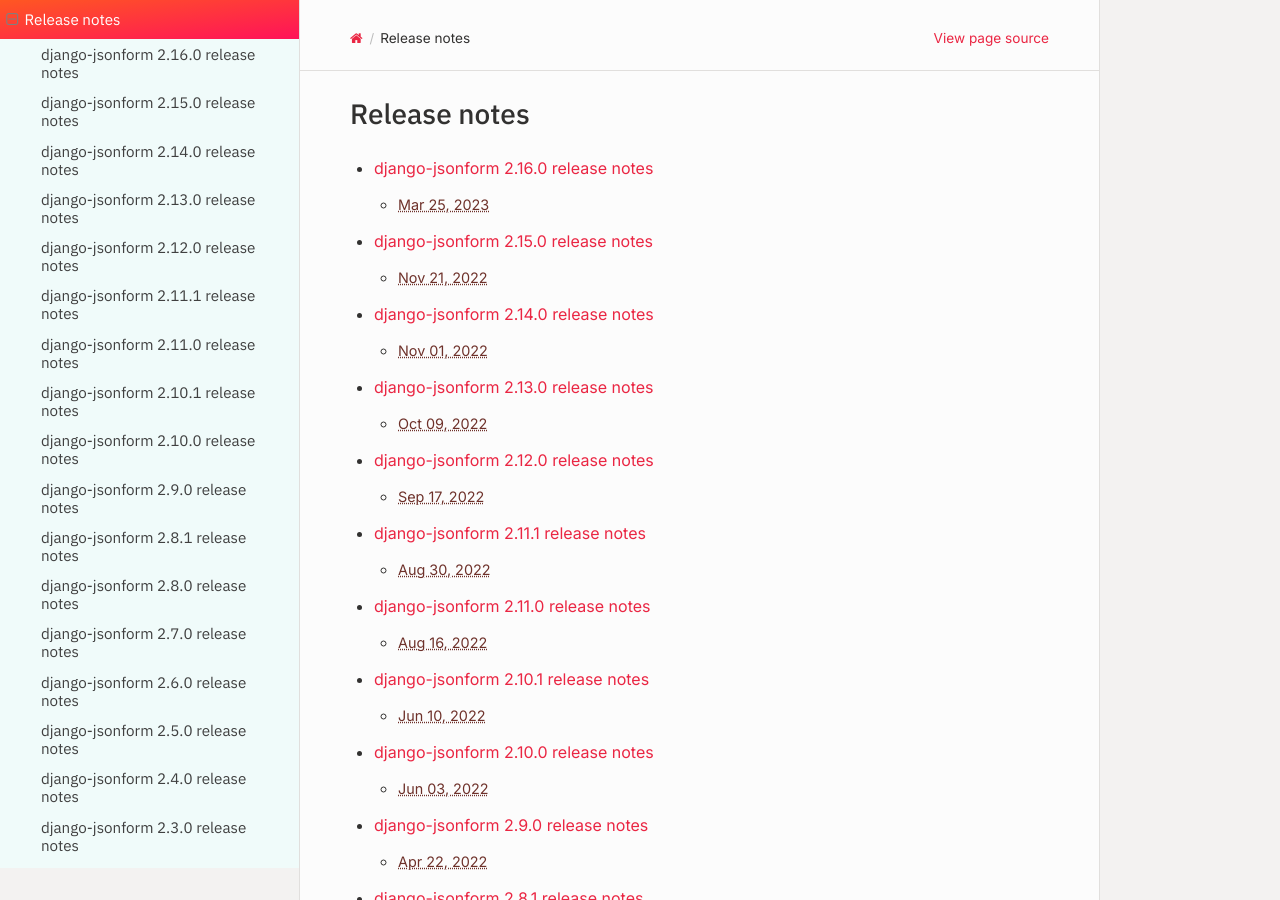
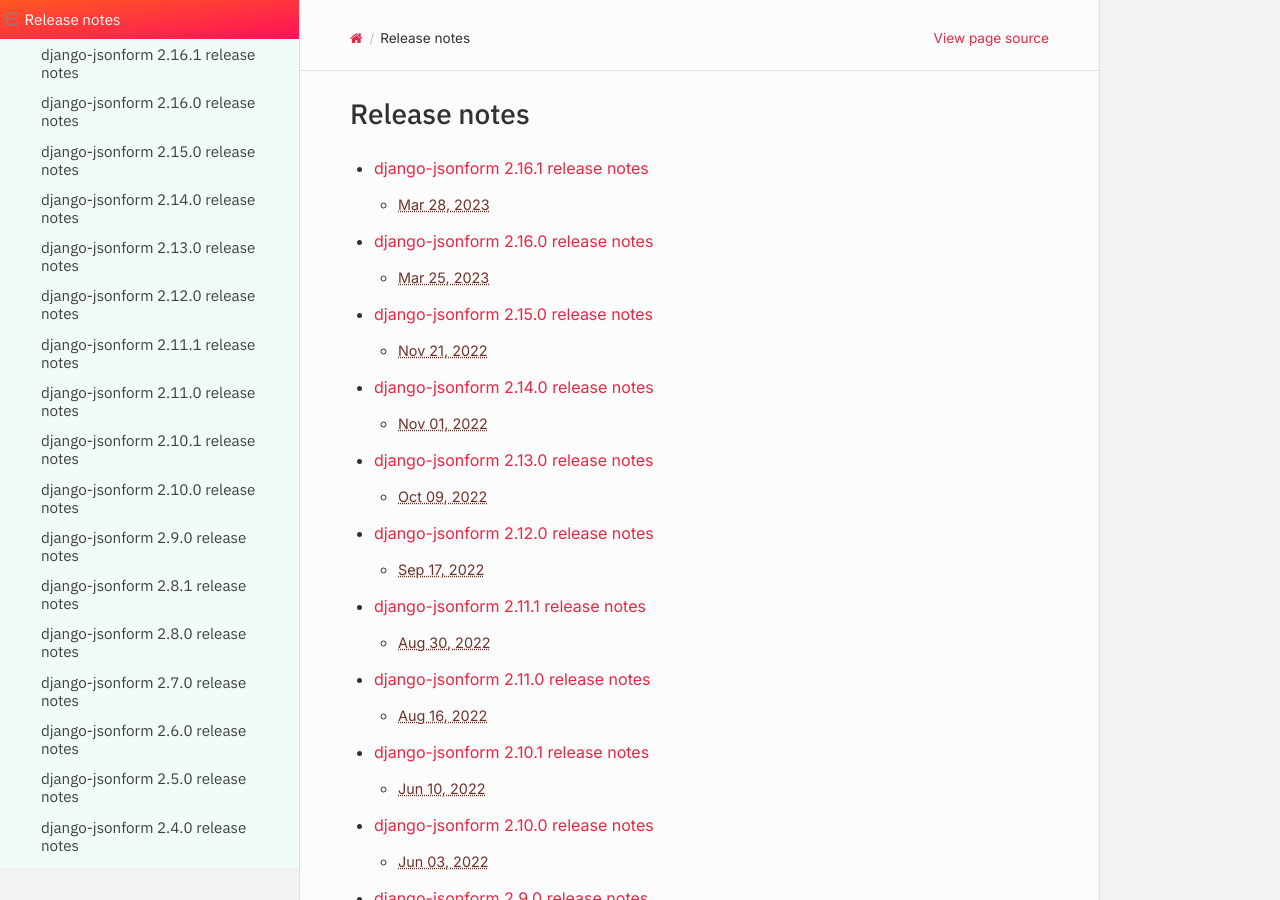
Before and after one commit to bhch/django-jsonform, a Sphinx documentation site: the page built from docs/releases/index.rst, in a window 1280 px wide and 900 px high. Built offline with Sphinx 7.4.7 and the Read the Docs theme 2.0.0, drawn with Linux system fonts in a browser that asks for light colours.

Commit message:
Update docs for next release

```diff
--- a/docs/releases/index.rst
+++ b/docs/releases/index.rst
@@ -4,6 +4,7 @@
 .. toctree::
     :maxdepth: 2
 
+    v2.16.1
     v2.16.0
     v2.15.0
     v2.14.0
```
Also changed, not shown: docs/releases/v2.16.1.rst (added, +21 -0 lines).
